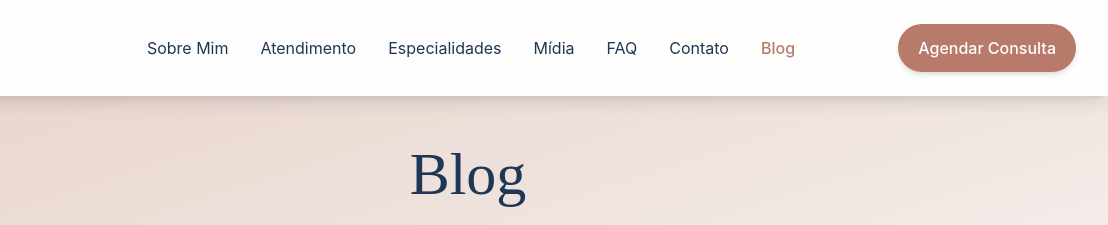
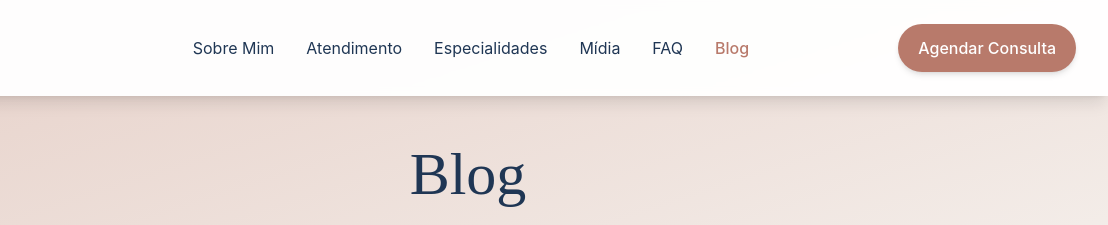
Before and after one commit to Duda-ia/sitemaira, a website: page blog.html in a window 1280 px wide. Shown: the top 225 px of the page, 172-1280 px from the left. Drawn offline with nearby package versions, Linux system fonts and the light colour scheme; files that its build step writes are made by us from their sources.

Commit message:
sitefinal

```diff
--- a/blog.html
+++ b/blog.html
@@ -28,7 +28,6 @@
                         <a href="./index.html#especialidades" class="text-neutral-dark hover:text-brand transition-colors duration-300">Especialidades</a>
                         <a href="./index.html#midia" class="text-neutral-dark hover:text-brand transition-colors duration-300">Mídia</a>
                         <a href="./index.html#faq" class="text-neutral-dark hover:text-brand transition-colors duration-300">FAQ</a>
-                        <a href="./index.html#contato" class="text-neutral-dark hover:text-brand transition-colors duration-300">Contato</a>
                         <a href="./blog.html" class="text-brand font-medium">Blog</a>
                     </div>
                 </div>
@@ -59,7 +58,6 @@
                 <a href="./index.html#especialidades" class="block px-3 py-2 text-neutral-dark hover:text-brand">Especialidades</a>
                 <a href="./index.html#midia" class="block px-3 py-2 text-neutral-dark hover:text-brand">Mídia</a>
                 <a href="./index.html#faq" class="block px-3 py-2 text-neutral-dark hover:text-brand">FAQ</a>
-                <a href="./index.html#contato" class="block px-3 py-2 text-neutral-dark hover:text-brand">Contato</a>
                 <a href="./blog.html" class="block px-3 py-2 text-brand font-medium">Blog</a>
                 <a href="https://wa.me/5511917639793" target="_blank" class="block px-3 py-2 btn-primary mt-4">
                     Agendar Consulta
--- a/index.html
+++ b/index.html
@@ -26,7 +26,6 @@
                         <a href="#especialidades" class="transition-colors hover:text-brand">Especialidades</a>
                         <a href="#midia" class="transition-colors hover:text-brand">Mídia</a>
                         <a href="#faq" class="transition-colors hover:text-brand">FAQ</a>
-                        <a href="#contato" class="transition-colors hover:text-brand">Contato</a>
                         <a href="./blog.html" class="transition-colors hover:text-brand">Blog</a>
                     </div>
                 </div>
@@ -57,7 +56,6 @@
                 <a href="#especialidades" class="block px-3 py-2 text-neutral-dark hover:text-brand">Especialidades</a>
                 <a href="#midia" class="block px-3 py-2 text-neutral-dark hover:text-brand">Mídia</a>
                 <a href="#faq" class="block px-3 py-2 text-neutral-dark hover:text-brand">FAQ</a>
-                <a href="#contato" class="block px-3 py-2 text-neutral-dark hover:text-brand">Contato</a>
                 <a href="./blog.html" class="block px-3 py-2 text-neutral-dark hover:text-brand">Blog</a>
                 <a href="https://wa.me/5511917639793" target="_blank" class="block px-3 py-2 btn-primary mt-4">
                     Agendar Consulta
```
